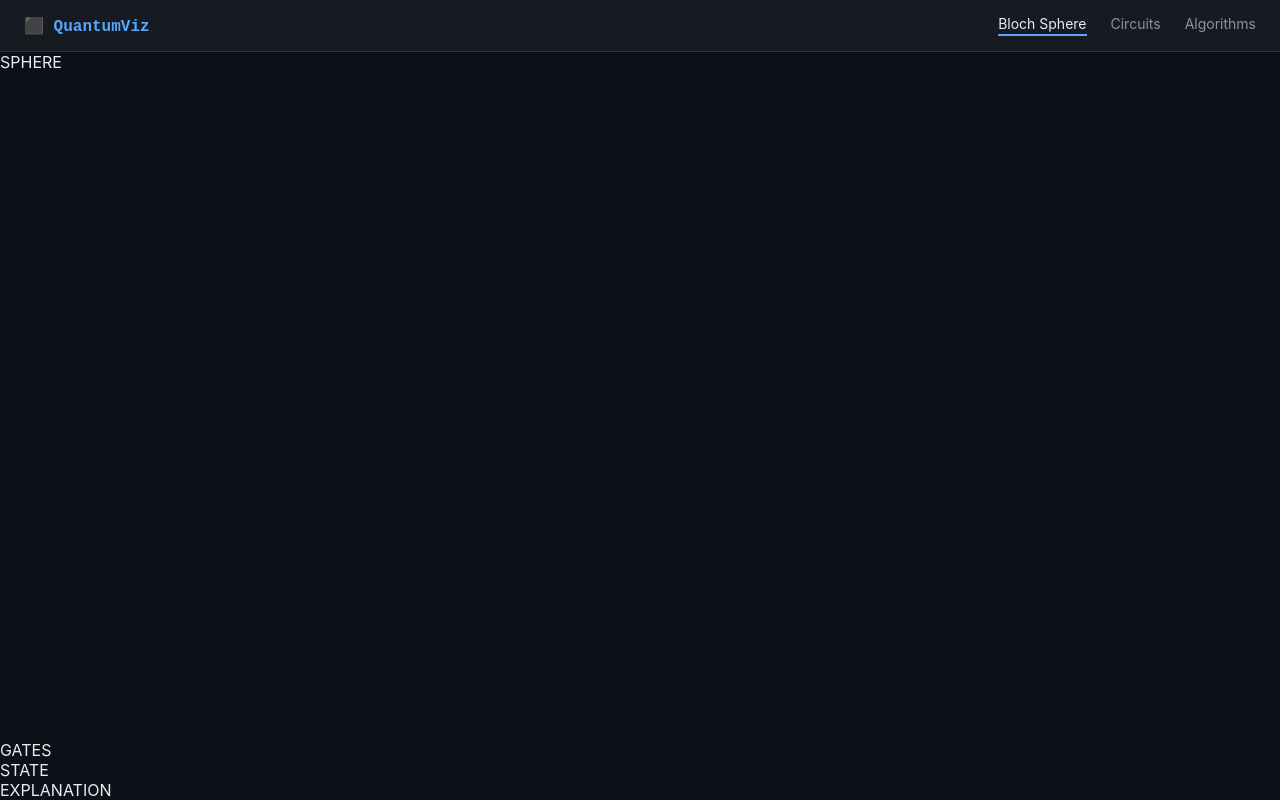
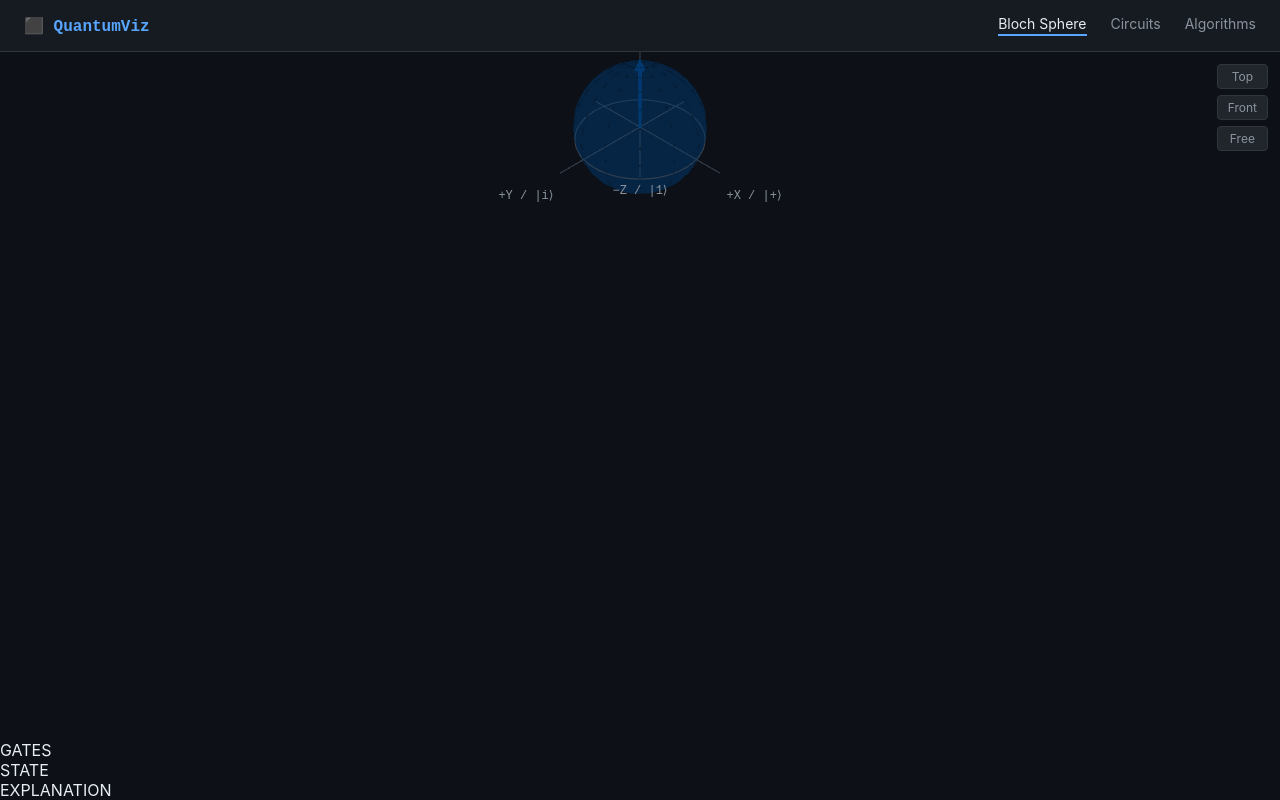
Before and after one commit to yuchaosu/QuantumVisualization, a React (Vite) app: page / in a window 1280 px wide. Built offline with nearby package versions, Linux system fonts and the light colour scheme.

Commit message:
feat: interactive Bloch sphere with R3F, GSAP animation, camera presets

```diff
--- a/src/App.tsx
+++ b/src/App.tsx
@@ -3,7 +3,9 @@ import { useReducer, useCallback } from 'react'
 import type { Complex } from './lib/quantum'
 import { applyGate } from './lib/quantum'
 import type { GateType } from './lib/quantum'
+import { toBlochAngles } from './lib/quantum'
 import NavBar from './components/NavBar/NavBar'
+import BlochSphere from './components/BlochSphere/BlochSphere'
 import styles from './App.module.css'
 
 export type HistoryEntry = {
@@ -74,13 +76,17 @@ export default function App() {
   const handleUndo = useCallback(() => dispatch({ type: 'UNDO' }), [])
   const handleReset = useCallback(() => dispatch({ type: 'RESET' }), [])
 
+  const { theta, phi } = toBlochAngles(state.alpha, state.beta)
+
   return (
     <div className={styles.app}>
       {/* Row 1 */}
       <NavBar />
 
-      {/* Row 2: BlochSphere — placeholder */}
-      <div className={styles.sphereRow}>SPHERE</div>
+      {/* Row 2: BlochSphere */}
+      <div className={styles.sphereRow}>
+        <BlochSphere theta={theta} phi={phi} />
+      </div>
 
       {/* Row 3: GateControls — placeholder */}
       <div>GATES</div>
--- /dev/null
+++ b/src/components/BlochSphere/BlochSphere.module.css
@@ -0,0 +1,33 @@
+.container {
+  position: relative;
+  width: 100%;
+  height: 100%;
+  min-height: 500px;
+  background: var(--bg-base);
+}
+
+.presets {
+  position: absolute;
+  top: 12px;
+  right: 12px;
+  display: flex;
+  flex-direction: column;
+  gap: 6px;
+  z-index: 10;
+}
+
+.presetBtn {
+  background: var(--bg-elevated);
+  border: 1px solid var(--border);
+  color: var(--text-secondary);
+  padding: 4px 10px;
+  border-radius: 4px;
+  font-size: 12px;
+  cursor: pointer;
+  font-family: var(--font-sans);
+}
+
+.presetBtn:hover {
+  color: var(--text-primary);
+  border-color: var(--accent-blue);
+}
--- /dev/null
+++ b/src/components/BlochSphere/BlochSphere.tsx
@@ -0,0 +1,35 @@
+// src/components/BlochSphere/BlochSphere.tsx
+import { useState, useCallback } from 'react'
+import { Canvas } from '@react-three/fiber'
+import SphereScene from './SphereScene'
+import styles from './BlochSphere.module.css'
+
+type Preset = 'top' | 'front' | 'free' | null
+
+type Props = {
+  theta: number
+  phi: number
+}
+
+export default function BlochSphere({ theta, phi }: Props) {
+  const [preset, setPreset] = useState<Preset>(null)
+  const handlePresetApplied = useCallback(() => setPreset(null), [])
+
+  return (
+    <div className={styles.container}>
+      <Canvas camera={{ position: [1.5, 1.5, 1.5], fov: 50 }}>
+        <SphereScene
+          theta={theta}
+          phi={phi}
+          cameraPreset={preset}
+          onPresetApplied={handlePresetApplied}
+        />
+      </Canvas>
+      <div className={styles.presets}>
+        <button className={styles.presetBtn} onClick={() => setPreset('top')}>Top</button>
+        <button className={styles.presetBtn} onClick={() => setPreset('front')}>Front</button>
+        <button className={styles.presetBtn} onClick={() => setPreset('free')}>Free</button>
+      </div>
+    </div>
+  )
+}
--- /dev/null
+++ b/src/components/BlochSphere/SphereScene.tsx
@@ -0,0 +1,168 @@
+// src/components/BlochSphere/SphereScene.tsx
+import { useRef, useEffect } from 'react'
+import { useFrame } from '@react-three/fiber'
+import { Html, Line, OrbitControls } from '@react-three/drei'
+import * as THREE from 'three'
+import gsap from 'gsap'
+
+type Props = {
+  theta: number
+  phi: number
+  cameraPreset: 'top' | 'front' | 'free' | null
+  onPresetApplied: () => void
+}
+
+// Convert Bloch sphere angles to Cartesian point on unit sphere.
+// theta=0 → north pole (Y=1), theta=π → south pole (Y=-1).
+// phi is the azimuthal angle in the XZ plane.
+function blochToCartesian(theta: number, phi: number): [number, number, number] {
+  return [
+    Math.sin(theta) * Math.cos(phi),
+    Math.cos(theta),                  // Y is up in Three.js
+    Math.sin(theta) * Math.sin(phi),
+  ]
+}
+
+export default function SphereScene({ theta, phi, cameraPreset, onPresetApplied }: Props) {
+  const arrowGroupRef = useRef<THREE.Group>(null)
+  const cameraRef = useRef<THREE.Camera | null>(null)
+  const controlsRef = useRef<any>(null)
+
+  // Animated display angles (GSAP tweens these)
+  const displayRef = useRef({ theta, phi })
+
+  // When theta/phi change, tween to new value
+  useEffect(() => {
+    gsap.killTweensOf(displayRef.current)
+    gsap.to(displayRef.current, {
+      theta,
+      phi,
+      duration: 0.4,
+      ease: 'power2.inOut',
+    })
+  }, [theta, phi])
+
+  // Camera preset handler
+  useEffect(() => {
+    if (!cameraPreset || !cameraRef.current || !controlsRef.current) return
+    const cam = cameraRef.current
+    const controls = controlsRef.current
+
+    if (cameraPreset === 'top') {
+      gsap.to(cam.position, { x: 0, y: 3, z: 0.001, duration: 0.6, ease: 'power2.inOut',
+        onUpdate: () => controls.update() })
+    } else if (cameraPreset === 'front') {
+      gsap.to(cam.position, { x: 0, y: 0, z: 3, duration: 0.6, ease: 'power2.inOut',
+        onUpdate: () => controls.update() })
+    } else if (cameraPreset === 'free') {
+      const r = 3
+      gsap.to(cam.position, {
+        x: r * Math.sin(Math.PI / 4) * Math.cos(Math.PI / 4),
+        y: r * Math.cos(Math.PI / 4),
+        z: r * Math.sin(Math.PI / 4) * Math.sin(Math.PI / 4),
+        duration: 0.6, ease: 'power2.inOut',
+        onUpdate: () => controls.update(),
+      })
+    }
+    onPresetApplied()
+  }, [cameraPreset, onPresetApplied])
+
+  // Per-frame: update arrow group rotation to point toward the animated Bloch position.
+  // Three.js lookAt points the object's local +Z toward the target.
+  // The shaft/cone are built along the local +Z axis so this works directly.
+  useFrame(({ camera }) => {
+    cameraRef.current = camera
+    if (!arrowGroupRef.current) return
+    const { theta: t, phi: p } = displayRef.current
+    const [x, y, z] = blochToCartesian(t, p)
+    arrowGroupRef.current.lookAt(x, y, z)
+  })
+
+  // One Line per axis; Z axis gets two labels (one at each pole)
+  const axes: Array<{
+    points: [[number,number,number],[number,number,number]]
+    labels: Array<{ text: string; pos: [number,number,number] }>
+  }> = [
+    {
+      points: [[0, -1.3, 0], [0, 1.3, 0]],
+      labels: [
+        { text: '+Z / |0⟩', pos: [0,  1.55, 0] },
+        { text: '−Z / |1⟩', pos: [0, -1.65, 0] },
+      ],
+    },
+    {
+      points: [[-1.3, 0, 0], [1.3, 0, 0]],
+      labels: [{ text: '+X / |+⟩', pos: [1.65, 0, 0] }],
+    },
+    {
+      points: [[0, 0, -1.3], [0, 0, 1.3]],
+      labels: [{ text: '+Y / |i⟩', pos: [0, 0, 1.65] }],
+    },
+  ]
+
+  // Equator ring geometry
+  const equatorPoints = Array.from({ length: 65 }, (_, i) => {
+    const a = (i / 64) * Math.PI * 2
+    return new THREE.Vector3(Math.cos(a), 0, Math.sin(a))
+  })
+
+  return (
+    <>
+      <OrbitControls ref={controlsRef} enablePan={false} />
+      <ambientLight intensity={0.5} />
+
+      {/* Sphere — semi-transparent at 30% opacity */}
+      <mesh>
+        <sphereGeometry args={[1, 32, 32]} />
+        <meshStandardMaterial
+          color="#58a6ff"
+          transparent
+          opacity={0.30}
+          wireframe={false}
+          side={THREE.DoubleSide}
+        />
+      </mesh>
+      <mesh>
+        <sphereGeometry args={[1, 16, 16]} />
+        <meshStandardMaterial color="#30363d" wireframe transparent opacity={0.3} />
+      </mesh>
+
+      {/* Axes — one Line per axis, labels at each end */}
+      {axes.map((axis, i) => (
+        <group key={i}>
+          <Line points={axis.points} color="#444c56" lineWidth={1} />
+          {axis.labels.map(lbl => (
+            <Html key={lbl.text} position={lbl.pos} center>
+              <span style={{ color: '#8b949e', fontSize: 12, fontFamily: 'monospace', whiteSpace: 'nowrap' }}>
+                {lbl.text}
+              </span>
+            </Html>
+          ))}
+        </group>
+      ))}
+
+      {/* Equator ring */}
+      <Line points={equatorPoints} color="#444c56" lineWidth={1} />
+
+      {/* State vector arrow — shaft + cone arrowhead along local +Z axis.
+          lookAt() points the group's +Z toward the Bloch surface point.
+          CylinderGeometry and ConeGeometry are natively Y-aligned, so we
+          rotate each mesh by -π/2 around X to align with +Z.
+          Shaft center at z=0.45 (spans 0..0.9), cone center at z=0.975
+          (tip reaches z≈1.05 ≈ sphere surface). */}
+      <group ref={arrowGroupRef}>
+        {/* Shaft */}
+        <mesh position={[0, 0, 0.45]} rotation={[Math.PI / 2, 0, 0]}>
+          <cylinderGeometry args={[0.025, 0.025, 0.9, 8]} />
+          <meshStandardMaterial color="#58a6ff" />
+        </mesh>
+        {/* Arrowhead cone — tip points in +Z direction (cone apex is at +Y in local frame,
+            which after the -π/2 X rotation maps to +Z) */}
+        <mesh position={[0, 0, 0.975]} rotation={[Math.PI / 2, 0, 0]}>
+          <coneGeometry args={[0.07, 0.15, 8]} />
+          <meshStandardMaterial color="#58a6ff" />
+        </mesh>
+      </group>
+    </>
+  )
+}
```
